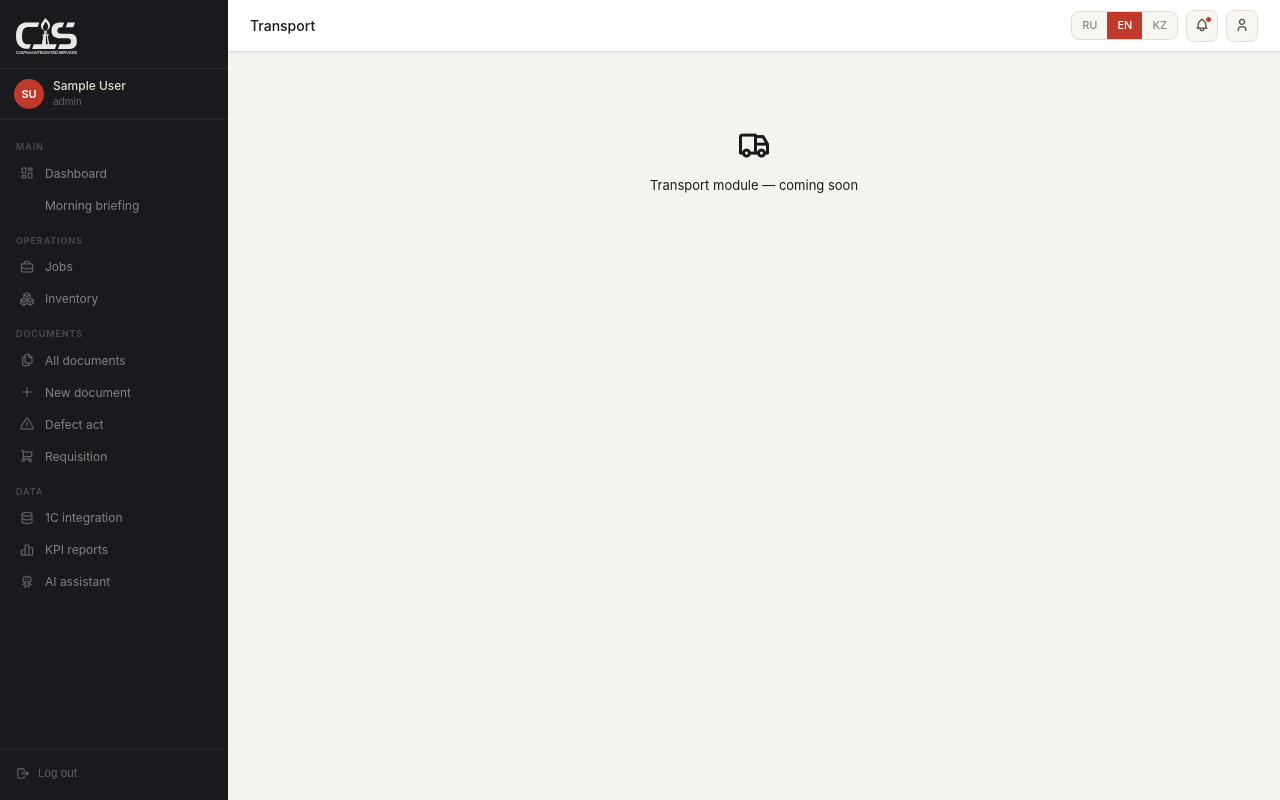
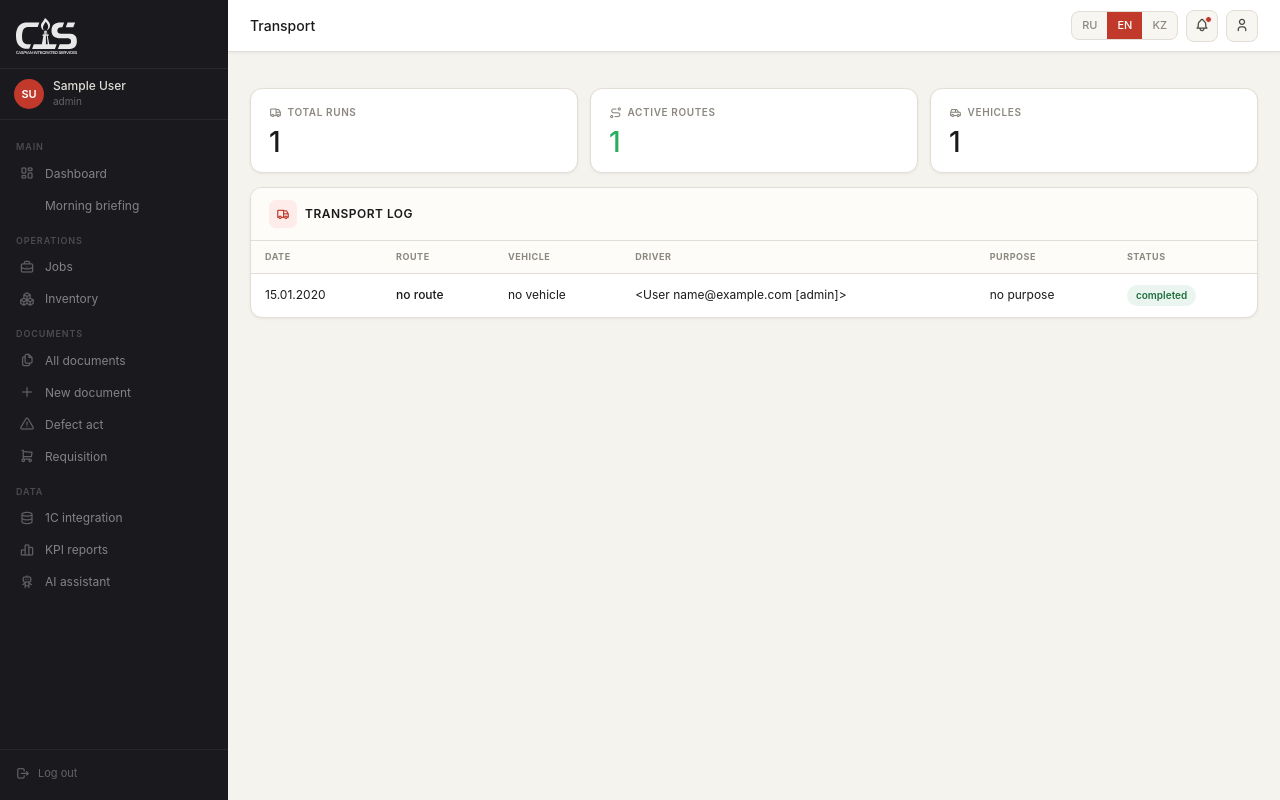
Before and after one commit to altairtair10-cpu/cis-platform-copy, a Flask app: template app/templates/transport/index.html in a window 1280 px wide. Run offline with Flask 3, Linux system fonts and the light colour scheme; the template is opened without the code that fills it: values that come from a table or form of the project are taken from there, others are empty; a user stored in the database is signed in; tables that the repository leaves empty hold one stand-in row (values such as "Sample post"); some libraries are stand-ins or nearby versions.

Commit message:
transport page wired to TransportRun model

```diff
--- a/app/templates/transport/index.html
+++ b/app/templates/transport/index.html
@@ -1,9 +1,66 @@
 {% extends "base.html" %}
-{% block title %}Transport{% endblock %}
-{% block page_title %}Transport{% endblock %}
+{% block title %}Транспорт{% endblock %}
+{% block page_title %}{{ {'ru':'Транспорт','en':'Transport','kz':'Көлік'}[current_user.language] }}{% endblock %}
+
 {% block content %}
-<div style="padding:40px;text-align:center;color:var(--color-text-tertiary)">
-  <i class="ti ti-truck" style="font-size:36px;display:block;margin-bottom:12px"></i>
-  <div style="font-size:13px">Transport module — coming soon</div>
+<div class="kpi-grid kpi-grid-3" style="margin-bottom:14px">
+  <div class="kpi-card">
+    <div class="kpi-label"><i class="ti ti-truck"></i>{{ {'ru':'Всего рейсов','en':'Total runs','kz':'Барлық сапар'}[current_user.language] }}</div>
+    <div class="kpi-value">{{ runs|length }}</div>
+  </div>
+  <div class="kpi-card">
+    <div class="kpi-label"><i class="ti ti-route"></i>{{ {'ru':'Активных маршрутов','en':'Active routes','kz':'Белсенді маршрут'}[current_user.language] }}</div>
+    <div class="kpi-value success">{{ runs|map(attribute='route')|unique|list|length }}</div>
+  </div>
+  <div class="kpi-card">
+    <div class="kpi-label"><i class="ti ti-car"></i>{{ {'ru':'Транспортных средств','en':'Vehicles','kz':'Көліктер'}[current_user.language] }}</div>
+    <div class="kpi-value">{{ runs|map(attribute='vehicle')|unique|list|length }}</div>
+  </div>
+</div>
+
+<div class="card">
+  <div class="card-header">
+    <div class="card-header-left">
+      <div class="card-icon"><i class="ti ti-truck"></i></div>
+      <div class="card-title">{{ {'ru':'Журнал транспортных рейсов','en':'Transport log','kz':'Көлік журналы'}[current_user.language] }}</div>
+    </div>
+  </div>
+
+  {% if runs %}
+  <table class="data-table">
+    <thead>
+      <tr>
+        <th>{{ {'ru':'Дата','en':'Date','kz':'Күні'}[current_user.language] }}</th>
+        <th>{{ {'ru':'Маршрут','en':'Route','kz':'Маршрут'}[current_user.language] }}</th>
+        <th>{{ {'ru':'Транспорт','en':'Vehicle','kz':'Көлік'}[current_user.language] }}</th>
+        <th>{{ {'ru':'Водитель','en':'Driver','kz':'Жүргізуші'}[current_user.language] }}</th>
+        <th>{{ {'ru':'Назначение','en':'Purpose','kz':'Мақсат'}[current_user.language] }}</th>
+        <th>{{ {'ru':'Статус','en':'Status','kz':'Мәртебесі'}[current_user.language] }}</th>
+      </tr>
+    </thead>
+    <tbody>
+      {% for run in runs %}
+      <tr>
+        <td class="text-muted">{{ run.scheduled.strftime('%d.%m.%Y') if run.scheduled else 'no date' }}</td>
+        <td style="font-weight:500">{{ run.route or 'no route' }}</td>
+        <td>{{ run.vehicle or 'no vehicle' }}</td>
+        <td>{{ run.driver or 'no driver' }}</td>
+        <td class="text-muted">{{ run.purpose or 'no purpose' }}</td>
+        <td>
+          <span class="pill {% if run.status == 'completed' %}pill-green{% elif run.status == 'in_progress' %}pill-amber{% else %}pill-gray{% endif %}">
+            {{ run.status or 'logged' }}
+          </span>
+        </td>
+      </tr>
+      {% endfor %}
+    </tbody>
+  </table>
+  {% else %}
+  <div class="card-body" style="text-align:center;padding:60px 20px">
+    <i class="ti ti-truck" style="font-size:40px;color:var(--text-4);display:block;margin-bottom:14px"></i>
+    <div style="font-size:13px;font-weight:500;color:var(--text-2);margin-bottom:4px">{{ {'ru':'Рейсов пока нет','en':'No transport runs yet','kz':'Сапарлар жоқ'}[current_user.language] }}</div>
+    <div class="text-muted text-small">{{ {'ru':'Данные появятся из Transport Bot','en':'Data will appear from Transport Bot','kz':'Деректер Transport Bot арқылы пайда болады'}[current_user.language] }}</div>
+  </div>
+  {% endif %}
 </div>
 {% endblock %}
```
